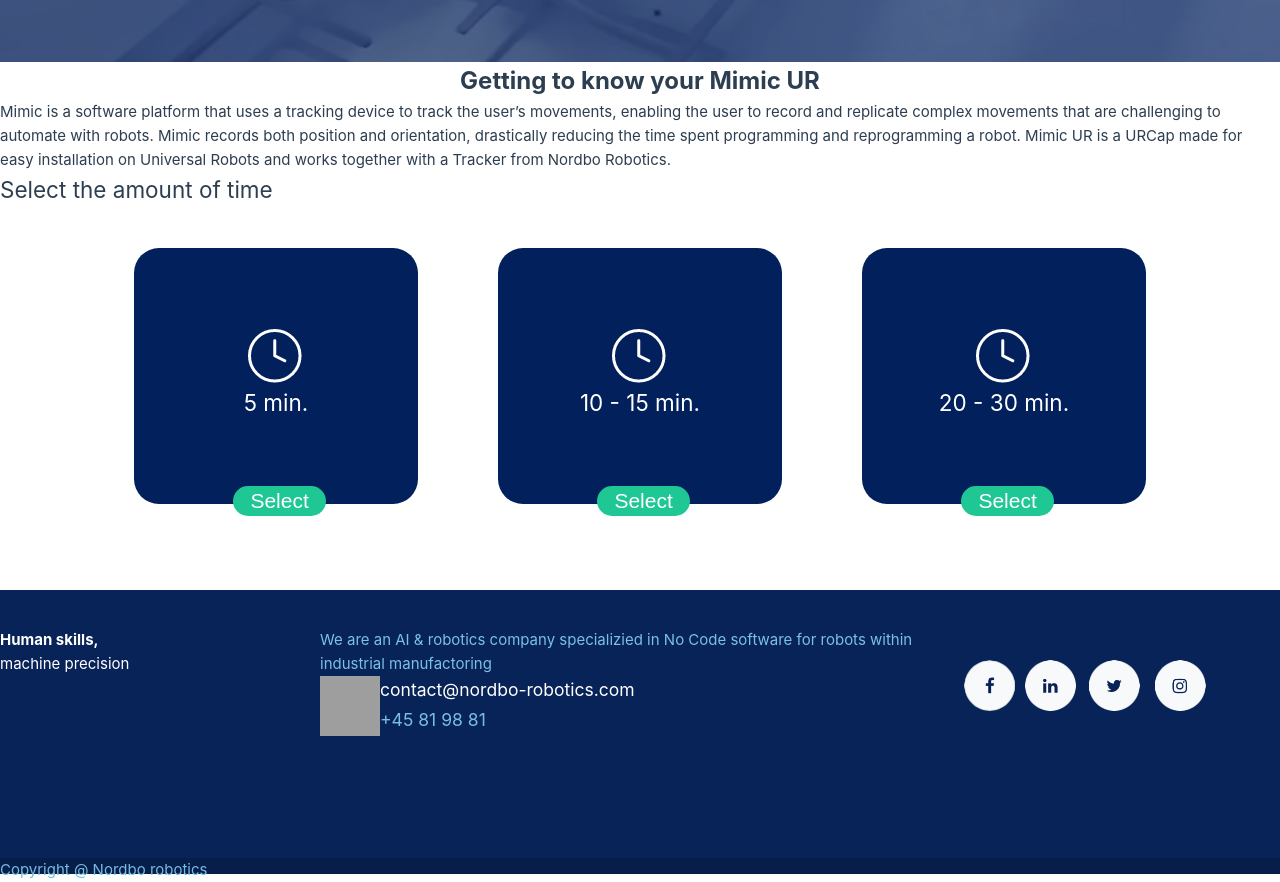
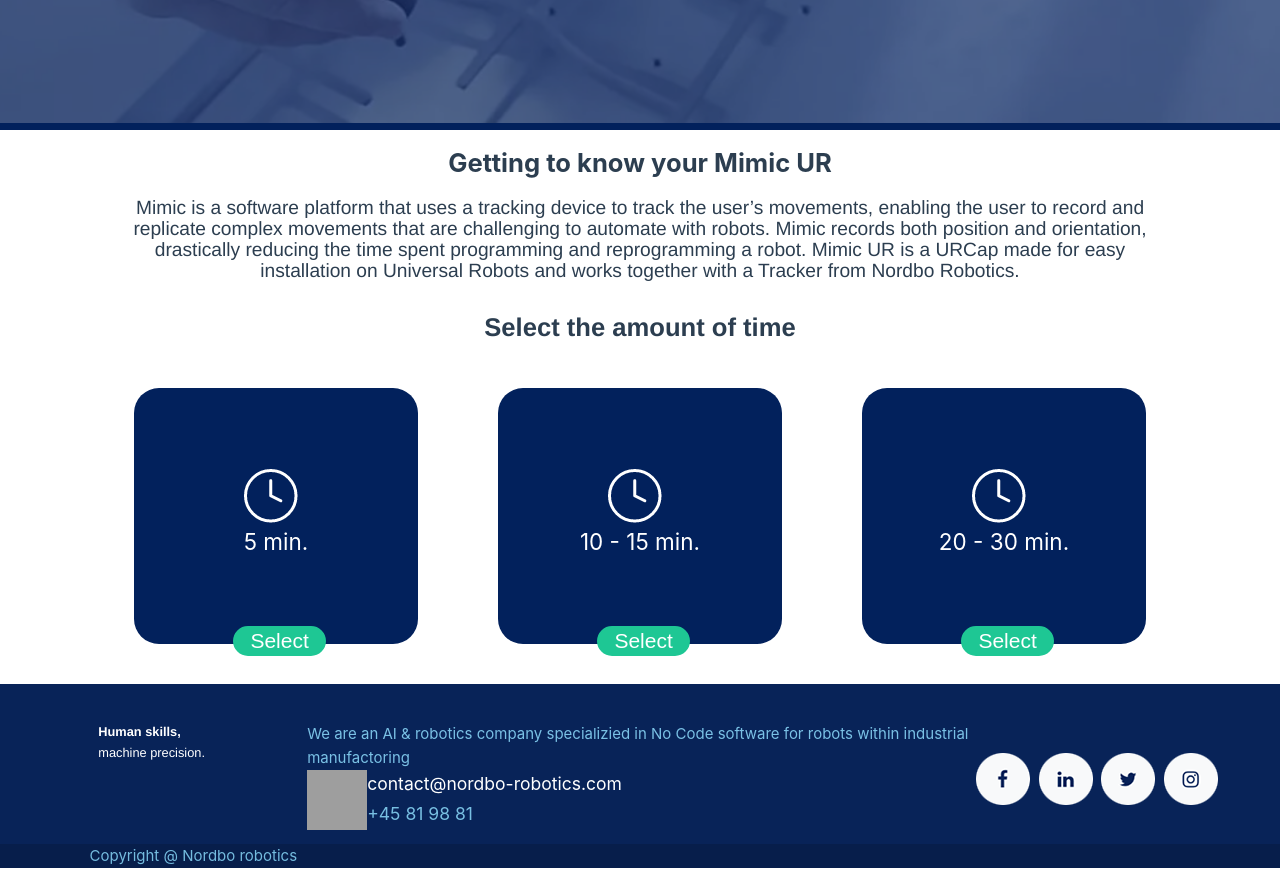
Before and after one commit to ThomasDallHenriksen/Nordbo, a Vue app in the folder Nordbo-vue/: page / in a window 1280 px wide. Shown: the part 210-1092 px from the top of the page. Built offline with nearby package versions, Linux system fonts and the light colour scheme; grey boxes are pictures that could not be loaded.

Commit message:
Homeview css update

```diff
--- a/Nordbo-vue/src/assets/main.css
+++ b/Nordbo-vue/src/assets/main.css
@@ -93,7 +93,7 @@
 footer{
   background-color: #082358;
   width: 100%;
-  height: 268px;
+  height: 10rem;
 }
 
 .HumanSkill h4{
@@ -109,12 +109,12 @@
 }
 .copyright{
   width: 100%;
-  height: 49px;
   background-color: #071e4b;
-  height: 1rem;
+  height: 1.5rem;
 }
 .copyright p{
   color: #75bcdf;
+  padding-left: 7%;
 }
 
 .Info{
@@ -129,10 +129,15 @@
 }
 
 .HumanSkill{
-  width: 20%;
+  width: 24%;
 }
 
 .Robotics{
+  width: 52%;
+}
+
+.social{
+  width: 24%;
 }
 
 
@@ -160,7 +165,7 @@
   position: relative;
   background-color: #02215c;
   opacity: 1.2;
-  height: 17rem;
+  height: auto;
 
 }
 
@@ -254,7 +259,7 @@
   width: 60px;
   height: 60px;
   background-image: url('@/assets/images/iconsprite.png');
-  margin-top: 10%;
+  margin-top: 20%;
 }
 .link--linkedin{
   background-position: -373px -87px;
@@ -273,8 +278,47 @@
   font-size: 3.1rem;
   font-family: Helvetica;
   margin-top: -6%;
+  font-size: 4vw;
 }
 
 #h1Bold{
   font-weight: bold;
 }
+
+#h1Title{
+  margin-top: 1%;
+  font-size: 2vw;
+}
+
+#pDesrciption{
+  font-family: Helvetica;
+  text-align: center;
+  margin-top: 1%;
+  font-size: 1.5vw;
+  padding: 0 8.2rem 0 8.2rem !important;
+  line-height: 1.1;
+}
+
+#h2Description{
+  text-align: center;
+  font-weight: bold;
+  margin-top: 2%;
+  font-family: Helvetica;
+  font-size: 2vw;
+
+
+}
+
+#humanCentered{
+  text-align: left;
+  font-family: Helvetica;
+  padding-left: 32%;
+  font-size: 1vw;
+
+}
+
+.banner{
+  width: 100%;
+  opacity: 34%;
+  height: auto;
+}
--- a/Nordbo-vue/src/views/HardwareView.vue
+++ b/Nordbo-vue/src/views/HardwareView.vue
@@ -120,11 +120,6 @@
    transform: translate(-50%, -50%);
 }
 
-.banner{
-  width: 100%;
-  opacity: 34%;
-  height: 17rem;
-}
 
     .buttons{
     display: flex;
--- a/Nordbo-vue/src/views/HomeView.vue
+++ b/Nordbo-vue/src/views/HomeView.vue
@@ -25,9 +25,9 @@
           <h1 id="banner-h1">Mimic Guide</h1>
         </div>
       </div>
-    <h1>Getting to know your Mimic UR</h1>
-    <p>Mimic is a software platform that uses a tracking device to track the user’s movements, enabling the user to record and replicate complex movements that are challenging to automate with robots. Mimic records both position and orientation, drastically reducing the time spent programming and reprogramming a robot. Mimic UR is a URCap made for easy installation on Universal Robots and works together with a Tracker from Nordbo Robotics.</p>
-    <h2>Select the amount of time</h2>
+    <h1 id="h1Title">Getting to know your Mimic UR</h1>
+    <p id="pDesrciption">Mimic is a software platform that uses a tracking device to track the user’s movements, enabling the user to record and replicate complex movements that are challenging to automate with robots. Mimic records both position and orientation, drastically reducing the time spent programming and reprogramming a robot. Mimic UR is a URCap made for easy installation on Universal Robots and works together with a Tracker from Nordbo Robotics.</p>
+    <h2 id="h2Description">Select the amount of time</h2>
     <!-- Icon sprite -->
     <div class="select">
       <div class="min-5">
@@ -93,8 +93,8 @@
   <footer>
     <div class="Info">
     <div class="HumanSkill">
-      <h4>Human skills,</h4>
-      <p>machine precision</p>
+      <h4 id="humanCentered">Human skills,</h4>
+      <p id="humanCentered">machine precision.</p>
     </div>
     <div class="Robotics">
       <div><p>We are an AI & robotics company specializied in No Code software for robots within industrial manufactoring</p></div>
@@ -127,19 +127,6 @@
   height: 100px;
   text-align: center;
 }
-
-.HumanSkill{
-  width: 25%;
-}
-
-.Robotics{
-  width: 50%;
-}
-
-.social{
-  width: 25%;
-}
-
 
 .Info{
   display: flex;
@@ -181,7 +168,7 @@
 }
 
 .image{
-  background-image: url(@/assets/images/iconsprite.png) ;
+  background-image: url(@/assets/images/icons.png) ;
   background-position: -10px -4px;
   width: 60px;
   height: 60px;
@@ -206,7 +193,7 @@
 }
 
 .email--image{
-  background-image: url(C:\Users\thoma\OneDrive\Skrivebord\github\Nordbo\Nordbo-vue\src\assets\images\iconsprite.png) ;
+  background-image: url(C:\Users\thoma\OneDrive\Skrivebord\github\Nordbo\Nordbo-vue\src\assets\images\icons.png) ;
   background-position: -182px -20px;
   width: 60px;
   height: 30px;
@@ -214,7 +201,7 @@
   display: flex;
 }
 .phone--image{
-  background-image: url(C:\Users\thoma\OneDrive\Skrivebord\github\Nordbo\Nordbo-vue\src\assets\images\iconsprite.png) ;
+  background-image: url(C:\Users\thoma\OneDrive\Skrivebord\github\Nordbo\Nordbo-vue\src\assets\images\icons.png) ;
   background-position: -238px -22px;
   width: 60px;
   height: 30px;
@@ -222,7 +209,7 @@
   display: flex;
 }
 .facebook--image{
-  background-image: url(C:\Users\thoma\OneDrive\Skrivebord\github\Nordbo\Nordbo-vue\src\assets\images\iconsprite.png) ;
+  background-image: url(C:\Users\thoma\OneDrive\Skrivebord\github\Nordbo\Nordbo-vue\src\assets\images\icons.png) ;
 
   background-position: -308px -87px;
   width: 60px;
@@ -249,23 +236,23 @@
 
 .spriteLink{
   display: inline-block;
-  background-position: -308px -87px;
+  background-position: -304px -87px;
   width: 60px;
   height: 60px;
-  background-image: url('@/assets/images/iconsprite.png');
+  background-image: url('@/assets/images/icons.png');
   margin-top: 10%;
   margin-right: 1%;
 }
 .link--linkedin{
-  background-position: -373px -87px;
+  background-position: -380px -87px;
 }
 
 .link--twitter{
-  background-position: -435px -87px;
+  background-position: -450px -87px;
 }
 
 .link--instagram{
-  background-position: -491px -87px;
+  background-position: -519px -87px;
 }
 
 </style>
```
Also changed, not shown: Nordbo-vue/src/assets/images/icons.png (added).
